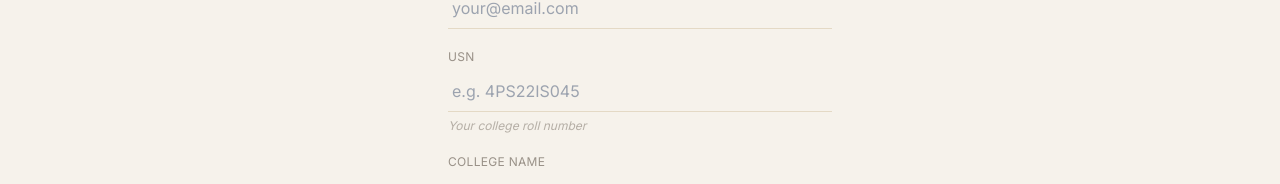
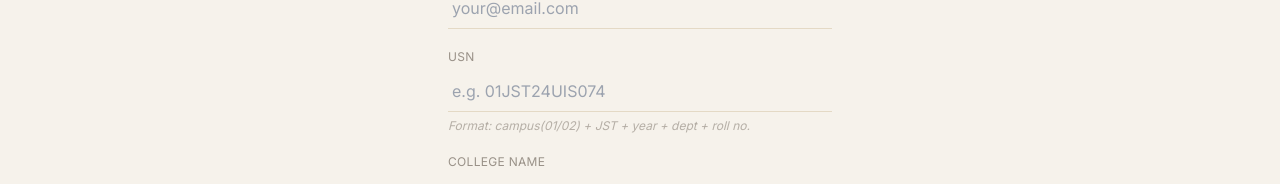
Before and after one commit to saathvikps182-creator/student-marketplace, a React (Create React App) app in the folder frontend/: page /register in a window 1280 px wide. Shown: the part 367-551 px from the top of the page. Built offline with nearby package versions, Linux system fonts and the light colour scheme.

Commit message:
Update Register.jsx

```diff
--- a/frontend/src/pages/Register.jsx
+++ b/frontend/src/pages/Register.jsx
@@ -2,6 +2,8 @@ import { useState } from 'react';
 import { Link, useNavigate } from 'react-router-dom';
 import { useAuth } from '../context/AuthContext';
 import api from '../utils/api';
+
+const USN_REGEX = /^0[12]JST\d{2}[A-Z]{3}\d{3}$/;
 
 function Register() {
   const [form, setForm] = useState({ name: '', email: '', usn: '', password: '', college_name: '' });
@@ -10,11 +12,20 @@ function Register() {
   const { login } = useAuth();
   const navigate = useNavigate();
 
-  const handleChange = (e) => setForm({ ...form, [e.target.name]: e.target.value });
+  const handleChange = (e) => {
+    const value = e.target.name === 'usn' ? e.target.value.toUpperCase() : e.target.value;
+    setForm({ ...form, [e.target.name]: value });
+  };
 
   const handleSubmit = async (e) => {
     e.preventDefault();
     setError('');
+
+    if (!USN_REGEX.test(form.usn)) {
+      setError('USN must be in the format 01JST24UIS074 (campus code 01 or 02)');
+      return;
+    }
+
     setLoading(true);
     try {
       const res = await api.post('/auth/register', form);
@@ -53,9 +64,10 @@ function Register() {
           <div>
             <label className="block text-xs uppercase tracking-wide text-ink/50 mb-1.5">USN</label>
             <input name="usn" value={form.usn} onChange={handleChange}
+              maxLength={13}
               className="w-full bg-transparent border-b border-sand px-1 py-2 text-ink focus:outline-none focus:border-clay transition-colors"
-              placeholder="e.g. 4PS22IS045" required />
-            <p className="text-xs text-ink/35 mt-1.5 italic">Your college roll number</p>
+              placeholder="e.g. 01JST24UIS074" required />
+            <p className="text-xs text-ink/35 mt-1.5 italic">Format: campus(01/02) + JST + year + dept + roll no.</p>
           </div>
           <div>
             <label className="block text-xs uppercase tracking-wide text-ink/50 mb-1.5">College Name</label>
```
